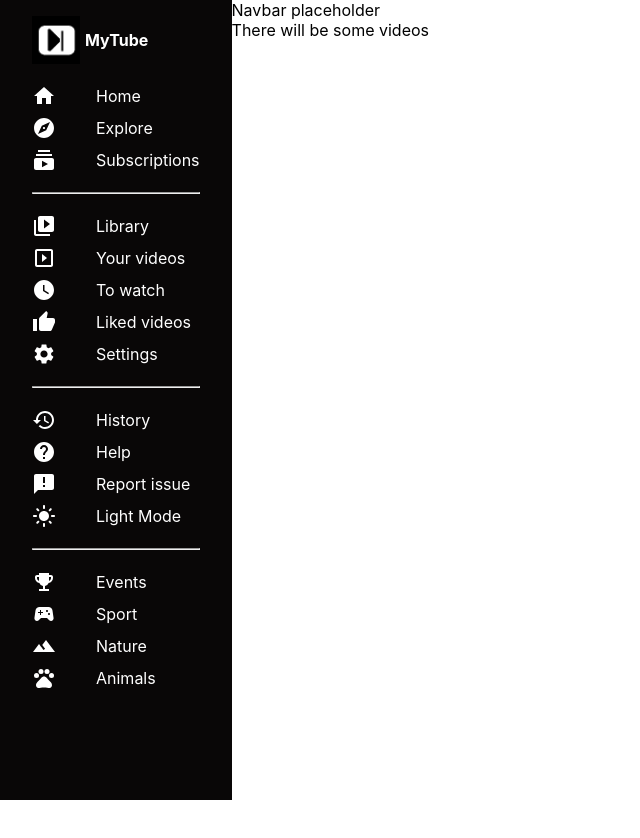
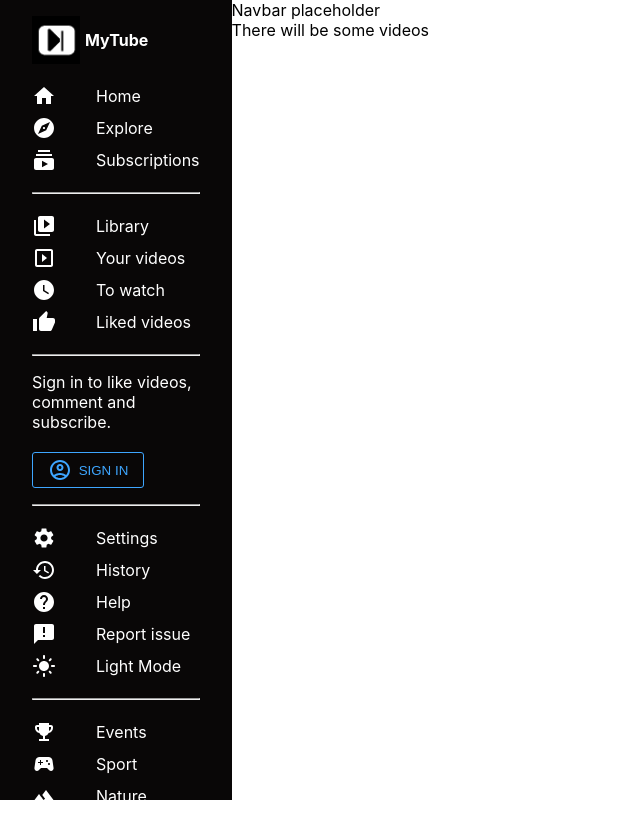
Before and after one commit to Izzy4me/video-sharing-app, a React (Create React App) app: page / in a window 1280 px wide. Shown: the top 838 px of the page, without its empty margins (0-640 px from the left). Before the commit the page ends 800 px from the top, so only its background shows below. Built offline with nearby package versions, Linux system fonts and the light colour scheme.

Commit message:
Add Login Button. Make menu sticky to page.

```diff
--- a/src/components/Menu.tsx
+++ b/src/components/Menu.tsx
@@ -1,6 +1,7 @@
 import React from 'react';
 import styled from 'styled-components';
 import HomeIcon from '@mui/icons-material/Home';
+import AccountCircleOutlinedIcon from '@mui/icons-material/AccountCircleOutlined';
 import ExploreIcon from '@mui/icons-material/Explore';
 import SettingsIcon from "@mui/icons-material/Settings";
 import HistoryIcon from "@mui/icons-material/History";
@@ -24,6 +25,9 @@ const Container = styled.div`
   height: 100vh;
   color: white;
   font-size: 1em;
+  position: sticky;
+  top: 0;
+  // Placing it on the same top and making scrollable with the entire content
 `;
 
 const Wrapper = styled.div`
@@ -53,6 +57,21 @@ const Item = styled.div`
 const Hr = styled.hr`
   margin: 1rem 0rem;
   border: 0.5px solid grayscale;
+`;
+
+const Login = styled.div``;
+
+const Button = styled.button`
+  padding: 5px 15px;
+  background-color: transparent;
+  border: 1px solid #3ea6ff;
+  color: #3ea6ff;
+  border-radius: 3px;
+  margin-top: 1.5em;
+  cursor: pointer;
+  display: flex;
+  align-items: center;
+  gap: 0.5em;
 `;
 
 const Menu = () => {
@@ -92,11 +111,17 @@ const Menu = () => {
           <ThumbUpIcon />
           Liked videos
         </Item>
+        <Hr />
+        <Login>
+          Sign in to like videos, comment and subscribe.
+          <Button><AccountCircleOutlinedIcon />SIGN IN</Button>
+        </Login>
+
+        <Hr />
         <Item>
           <SettingsIcon />
           Settings
         </Item>
-        <Hr />
         <Item>
           <HistoryIcon />
           History
--- a/src/components/Navbar.tsx
+++ b/src/components/Navbar.tsx
@@ -2,7 +2,7 @@ import React from 'react';
 
 const Navbar = () => {
   return (
-      <div>Navbar placeholder</div>
+    <div>Navbar placeholder</div>
   );
 }
 
```
